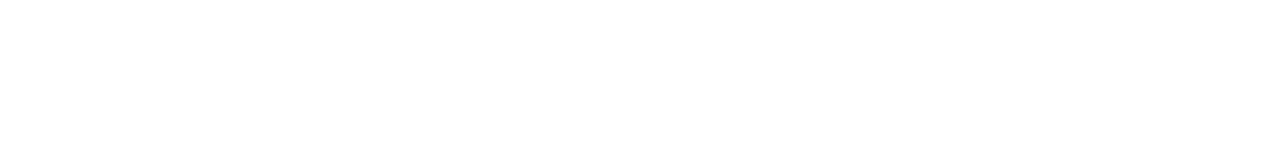
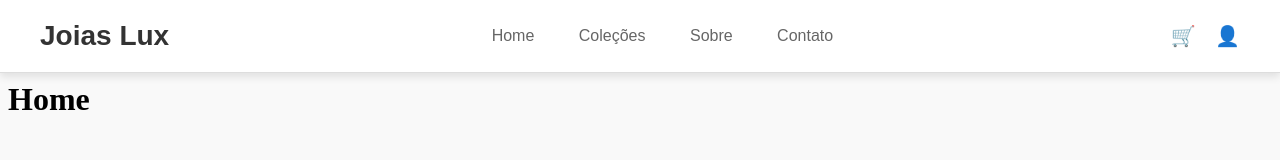
Before and after one commit to dsmonteiro25/loja-de-joias, a plain HTML site: page index.html in a window 1280 px wide. Drawn offline with Linux system fonts and the light colour scheme.

Commit message:
navbar funcionando

```diff
--- a/index.html
+++ b/index.html
@@ -1,11 +1,33 @@
 <!DOCTYPE html>
-<html lang="en">
+<html lang="pt-BR">
 <head>
     <meta charset="UTF-8">
     <meta name="viewport" content="width=device-width, initial-scale=1.0">
-    <title>Document</title>
+    <title>Joias Lux - Home</title>
+    <link rel="stylesheet" href="./src/styles/estilo.css">
 </head>
 <body>
+    <header class="header">
+        <div class="container">
+            <div class="logo">
+                <a href="./src/pages/home.html" target="content-frame">Joias Lux</a>
+            </div>
+            <nav class="nav">
+                <a href="./src/pages/home.html" target="content-frame">Home</a>
+                <a href="./src/pages/colecoes.html" target="content-frame">Coleções</a>
+                <a href="./src/pages/sobre.html" target="content-frame">Sobre</a>
+                <a href="./src/pages/contato.html" target="content-frame">Contato</a>
+            </nav>
+            <div class="icons">
+                <a href="" class="cart-icon">🛒</a>
+                <a href="" class="user-icon">👤</a>
+            </div>
+        </div>
+    </header>
+
+    <main>
+        <iframe name="content-frame" src="./src/pages/home.html" frameborder="0" width="100%" height="800px"></iframe>
+    </main>
 
 </body>
 </html>
--- /dev/null
+++ b/src/pages/home.html
@@ -0,0 +1,3 @@
+<div>
+    <h1>Home</h1>
+</div>
--- a/src/styles/estilo.css
+++ b/src/styles/estilo.css
@@ -0,0 +1,57 @@
+/* Reset básico */
+* {
+    margin: 0;
+    padding: 0;
+    box-sizing: border-box;
+  }
+
+  body {
+    font-family: 'Poppins', sans-serif;
+    background-color: #f9f9f9;
+  }
+
+  .header {
+    background-color: #fff;
+    border-bottom: 1px solid #ddd;
+    padding: 20px 0;
+    box-shadow: 0 4px 8px rgba(0, 0, 0, 0.1);
+  }
+
+  .container {
+    max-width: 1200px;
+    margin: 0 auto;
+    display: flex;
+    justify-content: space-between;
+    align-items: center;
+  }
+
+  .logo a {
+    font-size: 28px;
+    font-weight: bold;
+    text-decoration: none;
+    color: #333;
+  }
+
+  .nav a {
+    margin: 0 20px;
+    text-decoration: none;
+    font-size: 16px;
+    color: #666;
+    transition: color 0.3s ease;
+  }
+
+  .nav a:hover {
+    color: #b8860b; /* Dourado discreto */
+  }
+
+  .icons a {
+    margin-left: 15px;
+    font-size: 20px;
+    text-decoration: none;
+    color: #333;
+    transition: transform 0.2s ease;
+  }
+
+  .icons a:hover {
+    transform: scale(1.1);
+  }
```
Also changed, not shown: src/pages/colecoes.html (added, +3 -0 lines), src/pages/contato.html (added), src/pages/sobre.html (added), 1 other file.
